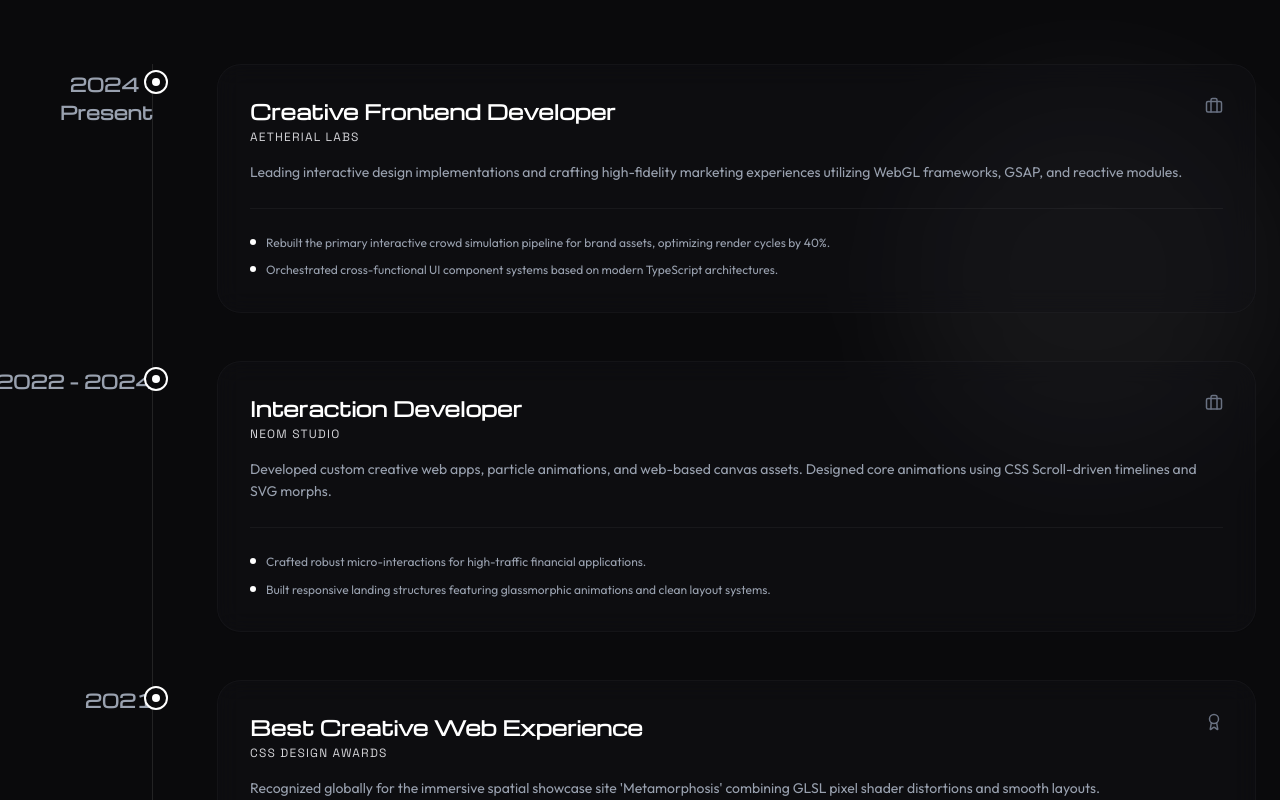
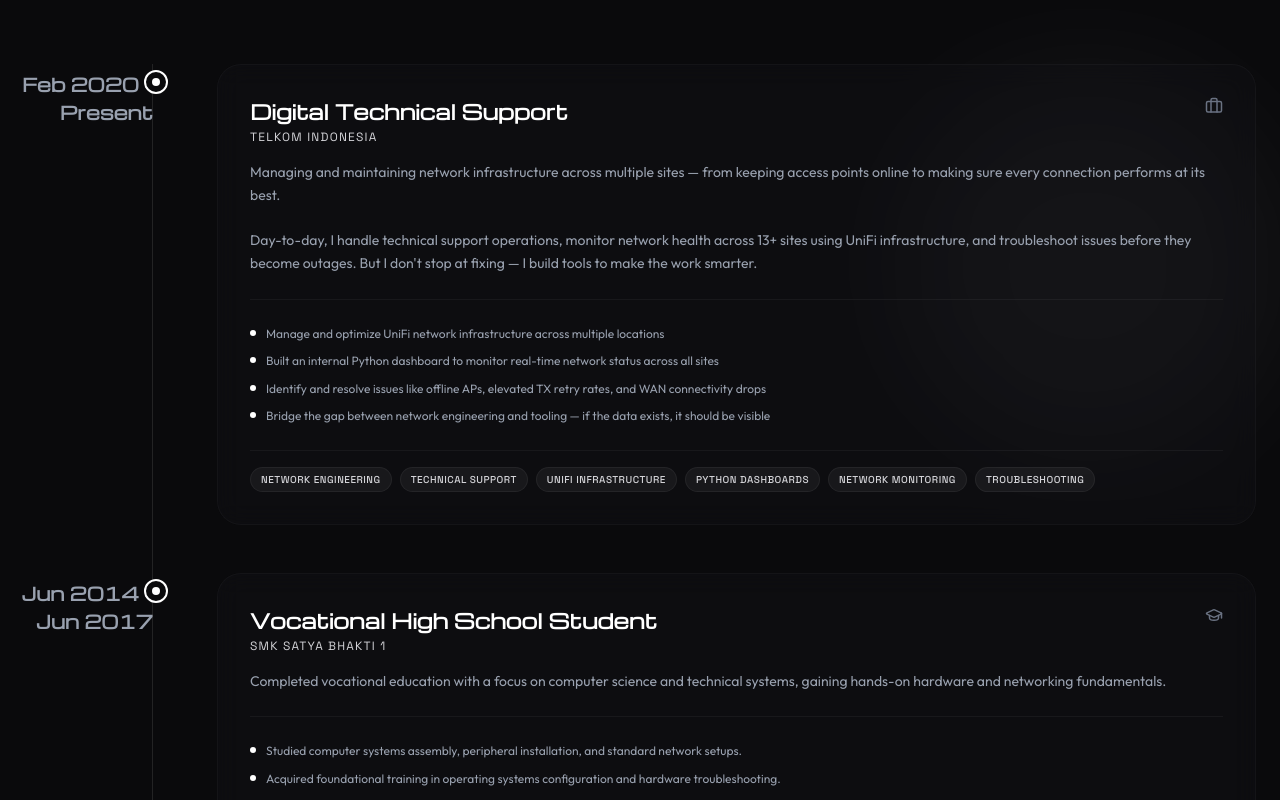
Before and after one commit to fathurrach/portofolio-atnx, a React (Vite) app: page / in a window 1280 px wide. Shown: the part 3260-4060 px from the top of the page. Built offline with nearby package versions, Linux system fonts and the light colour scheme.

Commit message:
feat: update creative path timeline with exact LinkedIn details and add skill badges

```diff
--- a/src/components/Journey.tsx
+++ b/src/components/Journey.tsx
@@ -1,4 +1,4 @@
-import { Calendar, Briefcase, Award } from "lucide-react";
+import { Calendar, Briefcase, Award, GraduationCap } from "lucide-react";
 
 interface Milestone {
   id: number;
@@ -8,48 +8,40 @@ interface Milestone {
   description: string;
   type: "job" | "award" | "education";
   highlights: string[];
+  skills?: string[];
 }
 
 const Journey = () => {
   const milestones: Milestone[] = [
     {
       id: 1,
-      year: "2024 - Present",
-      role: "Creative Frontend Developer",
-      company: "Aetherial Labs",
+      year: "Feb 2020 - Present",
+      role: "Digital Technical Support",
+      company: "Telkom Indonesia",
       description:
-        "Leading interactive design implementations and crafting high-fidelity marketing experiences utilizing WebGL frameworks, GSAP, and reactive modules.",
+        "Managing and maintaining network infrastructure across multiple sites — from keeping access points online to making sure every connection performs at its best.\n\nDay-to-day, I handle technical support operations, monitor network health across 13+ sites using UniFi infrastructure, and troubleshoot issues before they become outages. But I don't stop at fixing — I build tools to make the work smarter.",
       type: "job",
       highlights: [
-        "Rebuilt the primary interactive crowd simulation pipeline for brand assets, optimizing render cycles by 40%.",
-        "Orchestrated cross-functional UI component systems based on modern TypeScript architectures.",
+        "Manage and optimize UniFi network infrastructure across multiple locations",
+        "Built an internal Python dashboard to monitor real-time network status across all sites",
+        "Identify and resolve issues like offline APs, elevated TX retry rates, and WAN connectivity drops",
+        "Bridge the gap between network engineering and tooling — if the data exists, it should be visible"
       ],
+      skills: ["Network Engineering", "Technical Support", "UniFi Infrastructure", "Python Dashboards", "Network Monitoring", "Troubleshooting"]
     },
     {
       id: 2,
-      year: "2022 - 2024",
-      role: "Interaction Developer",
-      company: "Neom Studio",
+      year: "Jun 2014 - Jun 2017",
+      role: "Vocational High School Student",
+      company: "SMK Satya Bhakti 1",
       description:
-        "Developed custom creative web apps, particle animations, and web-based canvas assets. Designed core animations using CSS Scroll-driven timelines and SVG morphs.",
-      type: "job",
+        "Completed vocational education with a focus on computer science and technical systems, gaining hands-on hardware and networking fundamentals.",
+      type: "education",
       highlights: [
-        "Crafted robust micro-interactions for high-traffic financial applications.",
-        "Built responsive landing structures featuring glassmorphic animations and clean layout systems.",
+        "Studied computer systems assembly, peripheral installation, and standard network setups.",
+        "Acquired foundational training in operating systems configuration and hardware troubleshooting."
       ],
-    },
-    {
-      id: 3,
-      year: "2021",
-      role: "Best Creative Web Experience",
-      company: "CSS Design Awards",
-      description:
-        "Recognized globally for the immersive spatial showcase site 'Metamorphosis' combining GLSL pixel shader distortions and smooth layouts.",
-      type: "award",
-      highlights: [
-        "Honored with Special Kudos, Best UI Design, and Best Innovation.",
-        "Featured on Awwwards as one of the curated creative works of the month.",
-      ],
+      skills: ["Computer Systems", "Network Setup", "Hardware Troubleshooting", "Operating Systems"]
     },
   ];
 
@@ -101,6 +93,8 @@ const Journey = () => {
                 <div className="absolute top-8 right-8 text-gray-500 group-hover:text-brand-primary transition-colors duration-300">
                   {item.type === "job" ? (
                     <Briefcase size={18} />
+                  ) : item.type === "education" ? (
+                    <GraduationCap size={18} />
                   ) : (
                     <Award size={18} />
                   )}
@@ -115,7 +109,7 @@ const Journey = () => {
                   </div>
                 </div>
 
-                <p className="text-slate-700 dark:text-gray-400 font-normal text-sm leading-relaxed mb-6">
+                <p className="text-slate-700 dark:text-gray-400 font-normal text-sm leading-relaxed mb-6 whitespace-pre-line">
                   {item.description}
                 </p>
 
@@ -131,6 +125,22 @@ const Journey = () => {
                     </li>
                   ))}
                 </ul>
+
+                {/* Skills badges */}
+                {item.skills && (
+                  <div className="mt-6 pt-4 border-t border-black/10 dark:border-white/5">
+                    <div className="flex flex-wrap gap-2">
+                      {item.skills.map((skill, index) => (
+                        <span
+                          key={index}
+                          className="px-2.5 py-1 rounded-full text-[10px] font-mono font-medium bg-black/[0.05] dark:bg-white/[0.05] text-slate-800 dark:text-zinc-300 border border-black/5 dark:border-white/5 uppercase tracking-wider"
+                        >
+                          {skill}
+                        </span>
+                      ))}
+                    </div>
+                  </div>
+                )}
               </div>
             </div>
           ))}
```
